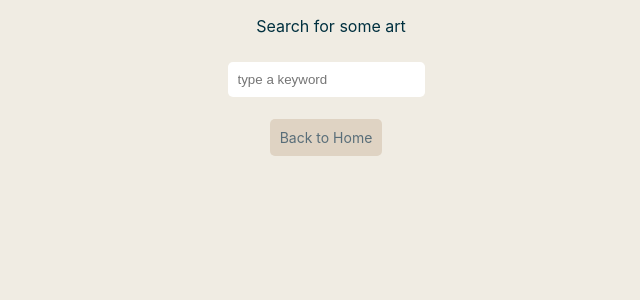
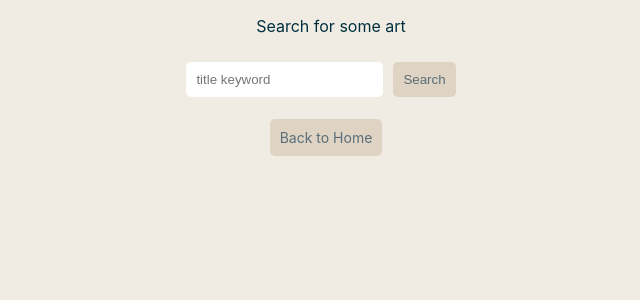
Before and after one commit to tanwsc/MuseumSiteProject, a React (Create React App) app: page /search in a window 1280 px wide. Shown: the top 300 px of the page, without its empty margins (314-954 px from the left). Built offline with nearby package versions, Linux system fonts and the light colour scheme.

Commit message:
minor edits to proxy

```diff
--- a/src/Components/SearchArt.js
+++ b/src/Components/SearchArt.js
@@ -1,7 +1,10 @@
 import * as React from "react";
+import { useRef } from "react";
 import { Link } from "react-router-dom";
 
 const SearchArt = () => {
+  const inputSearchRef = useRef();
+
   const linkStyle = {
     margin: "10px 10px",
     padding: "10px",
@@ -12,10 +15,32 @@ const SearchArt = () => {
     textDecoration: "none",
   };
 
+  // get input word
+  const handleSearch = () => {
+    console.log(inputSearchRef.current.value);
+
+    // const makeAPICall = async () => {
+    //   setStatus("loading");
+    //   try {
+    //     const res = await fetch(`${harvardArtMuseumUrl}title=${searchKey}`);
+    //     const searchResult = await res.json();
+    //     setStatus("resolved");
+    //     console.log(searchResult.records);
+    //   } catch (error) {
+    //     console.log(error);
+    //   }
+    // };
+  };
+
   return (
     <div className="search">
       <p>Search for some art</p>
-      <input type="text" placeholder="type a keyword"></input>
+      <input
+        type="text"
+        ref={inputSearchRef}
+        placeholder="title keyword"
+      ></input>
+      <button onClick={handleSearch}>Search</button>
       <br />
       <Link to="/" style={linkStyle}>
         Back to Home
```
